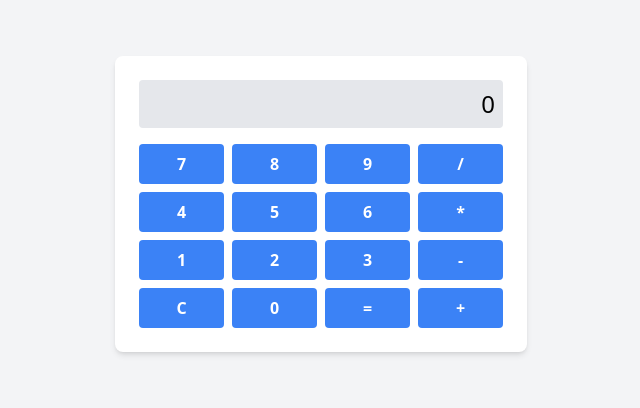
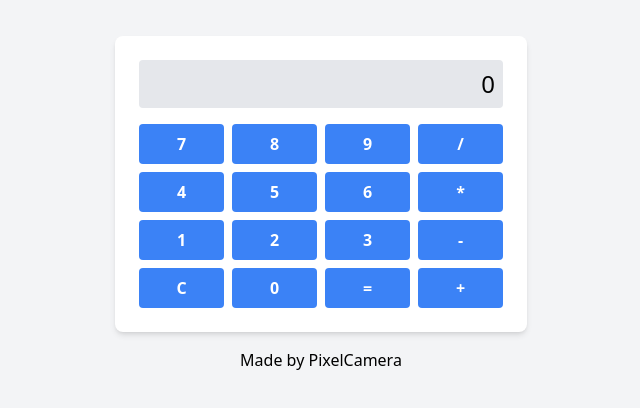
Before and after one commit to PixelCamera/calculator, a Vue app: page / in a window 1280 px wide. Shown: the part 196-604 px from the top of the page, without its empty margins (319-959 px from the left). Built offline with nearby package versions, Linux system fonts and the light colour scheme.

Commit message:
add author info

```diff
--- a/src/App.vue
+++ b/src/App.vue
@@ -1,5 +1,5 @@
 <template>
-  <div class="flex justify-center items-center h-screen bg-gray-100">
+  <div class="flex flex-col gap-4 justify-center items-center h-screen bg-gray-100">
     <div class="bg-white p-6 rounded-lg shadow-md">
       <div class="mb-4">
         <input
@@ -20,6 +20,8 @@
         </button>
       </div>
     </div>
+
+    <p>Made by PixelCamera</p>
   </div>
 </template>
 
```
